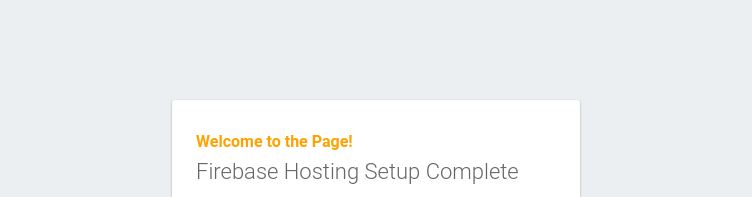
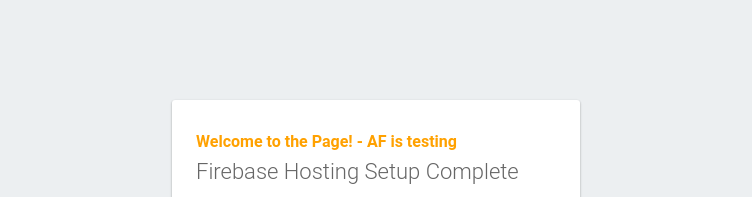
Before and after one commit to Beautyfill/website, a website: page public/index.html in a window 1280 px wide. Shown: the top 197 px of the page, without its empty margins (264-1016 px from the left). Drawn offline with Linux system fonts and the light colour scheme; some packages are replaced by stand-ins of ours.

Commit message:
direct commit

```diff
--- a/public/index.html
+++ b/public/index.html
@@ -40,7 +40,7 @@
   </head>
   <body>
     <div id="message">
-      <h2>Welcome to the Page!</h2>
+      <h2>Welcome to the Page! - AF is testing</h2>
       <h1>Firebase Hosting Setup Complete</h1>
       <p>You're seeing this because you've successfully setup Firebase Hosting. Now it's time to go build something extraordinary!</p>
       <a target="_blank" href="https://firebase.google.com/docs/hosting/">Open Hosting Documentation</a>
```
